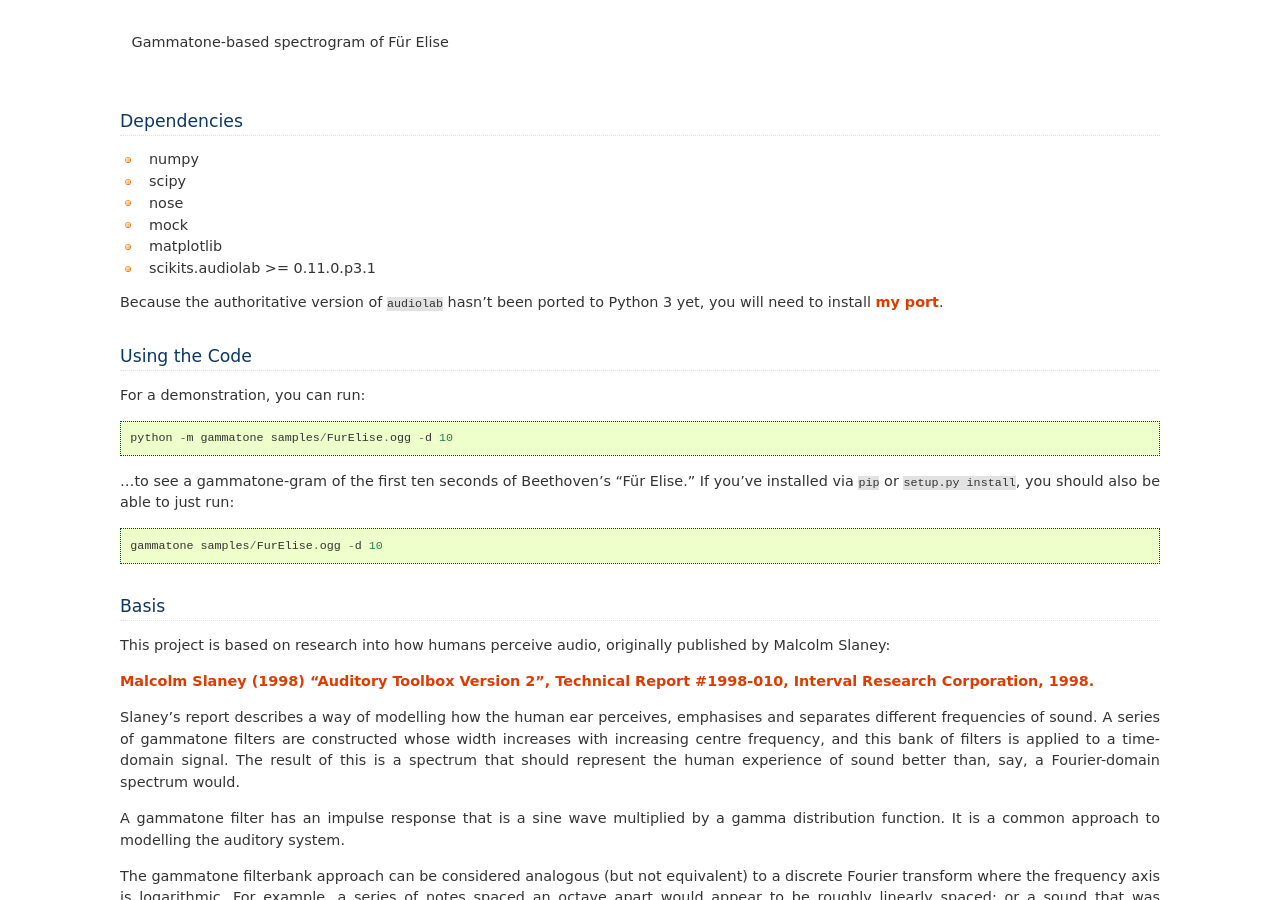
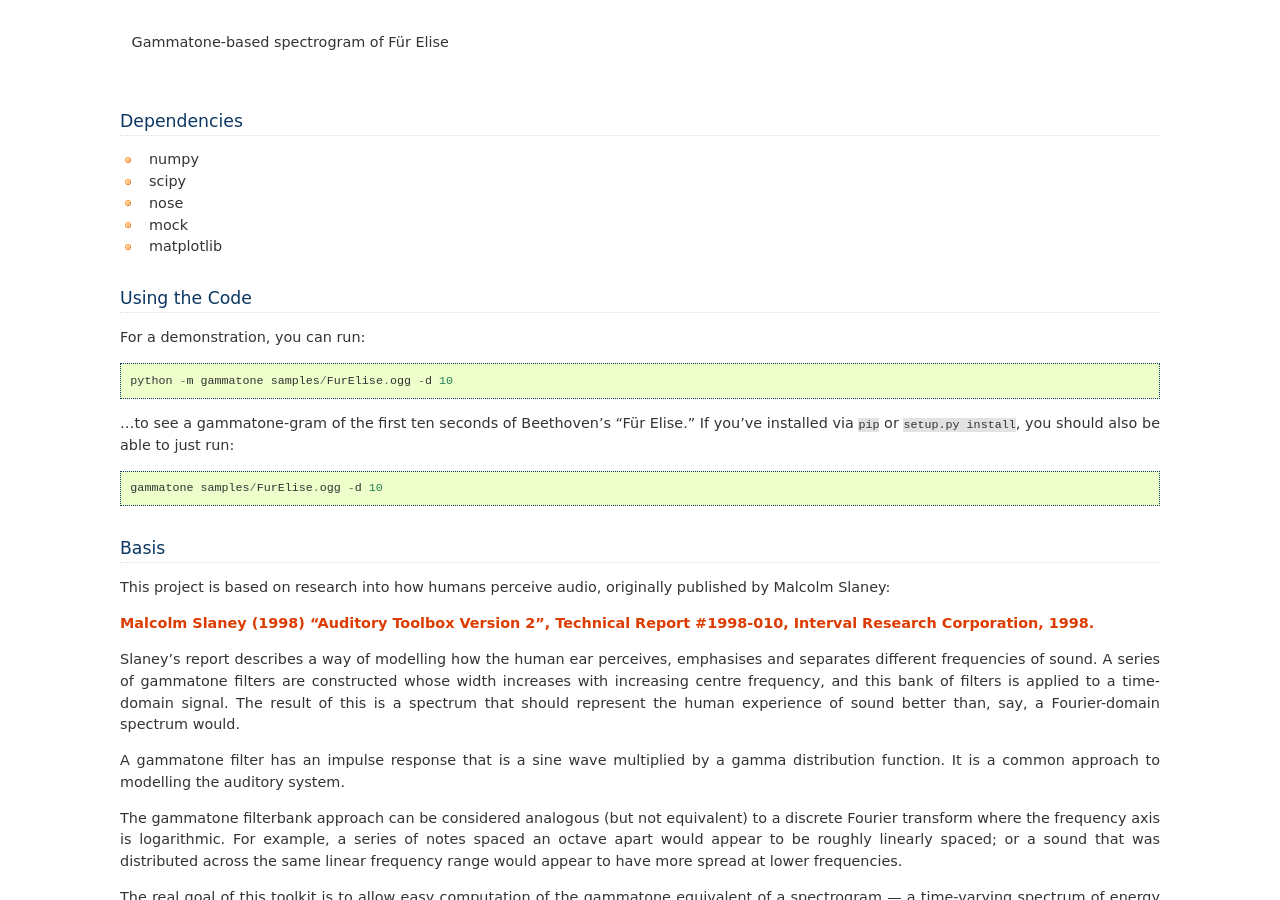
Before and after one commit to detly/gammatone, a Sphinx documentation site: the page built from doc/details.rst, in a window 1280 px wide and 900 px high, scrolled down 893 px. Built offline with Sphinx 7.4.7, drawn with Linux system fonts in a browser that asks for light colours.

Commit message:
Removed scikits.audiolab from dependencies.

```diff
--- a/doc/details.rst
+++ b/doc/details.rst
@@ -23,11 +23,6 @@ Dependencies
 -  nose
 -  mock
 -  matplotlib
--  scikits.audiolab >= 0.11.0.p3.1
-
-Because the authoritative version of ``audiolab`` hasn't been ported to
-Python 3 yet, you will need to install `my
-port <https://github.com/detly/audiolab>`_.
 
 Using the Code
 ~~~~~~~~~~~~~~
```
Also changed, not shown: README.md (+0 -4 lines), setup.py (+0 -7 lines).
